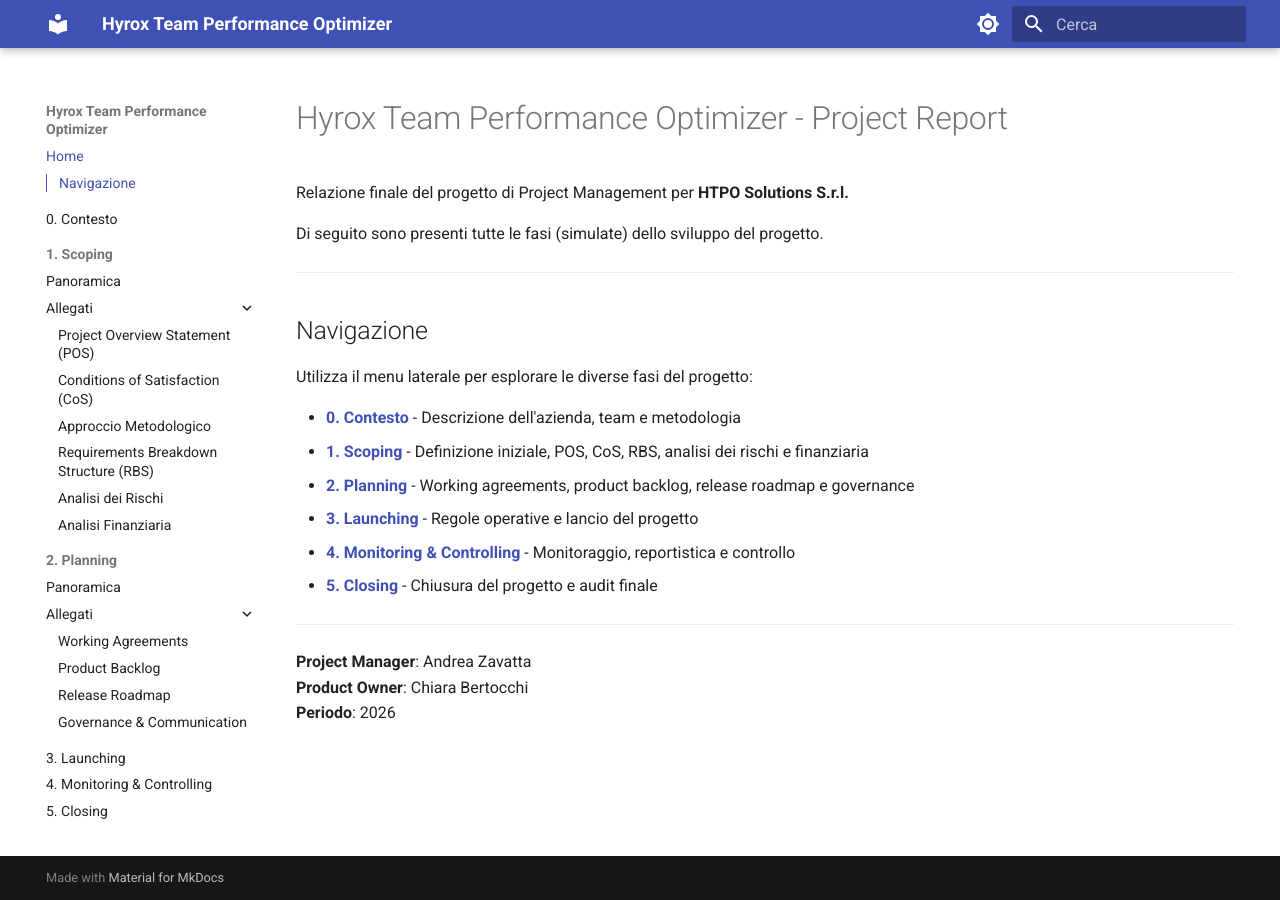
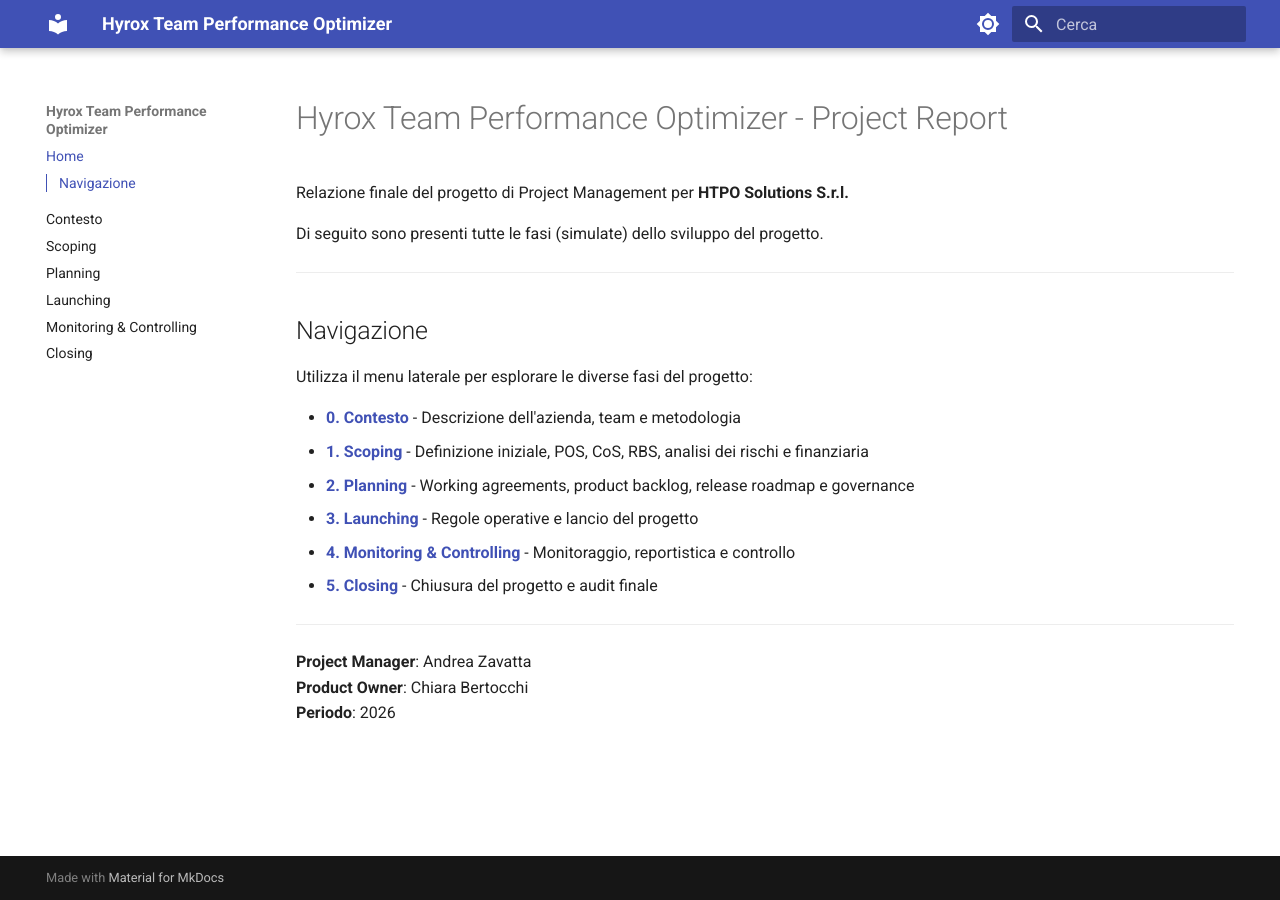
Before and after one commit to AndreaZavatta/Hyrox-Training-PM, an MkDocs documentation site: the page built from docs/index.md, in a window 1280 px wide. Built offline with MkDocs 1.6.1 and Material for MkDocs 9.7.7, drawn with Linux system fonts in a browser that asks for light colours.

Commit message:
semplify the site

```diff
--- a/mkdocs.yml
+++ b/mkdocs.yml
@@ -31,23 +31,9 @@
 
 nav:
   - Home: index.md
-  - 0. Contesto: 0-Contesto/0-contesto.md
-  - 1. Scoping:
-    - Panoramica: 1-Scoping/scoping.md
-    - Allegati:
-      - Project Overview Statement (POS): allegati/1-pos.md
-      - Conditions of Satisfaction (CoS): allegati/2-cos.md
-      - Approccio Metodologico: allegati/3-Descrizione_dellapproccio.md
-      - Requirements Breakdown Structure (RBS): allegati/4-rbs.md
-      - Analisi dei Rischi: allegati/5-analisi_rischi.md
-      - Analisi Finanziaria: allegati/6-analisi_finanziaria.md
-  - 2. Planning:
-    - Panoramica: 2-Planning/planning.md
-    - Allegati:
-      - Working Agreements: allegati/1-working_agreements.md
-      - Product Backlog: allegati/2-product_backlog.md
-      - Release Roadmap: allegati/3-release_roadmap.md
-      - Governance & Communication: allegati/4-governance_and_communication.md
-  - 3. Launching: 3-Launching/launching.md
-  - 4. Monitoring & Controlling: 4-Monitoring_Controlling/monitoring_and_controlling.md
-  - 5. Closing: 5-Closing/closing.md
+  - Contesto: 0-Contesto/0-contesto.md
+  - Scoping: 1-Scoping/scoping.md
+  - Planning: 2-Planning/planning.md
+  - Launching: 3-Launching/launching.md
+  - Monitoring & Controlling: 4-Monitoring_Controlling/monitoring_and_controlling.md
+  - Closing: 5-Closing/closing.md
```
